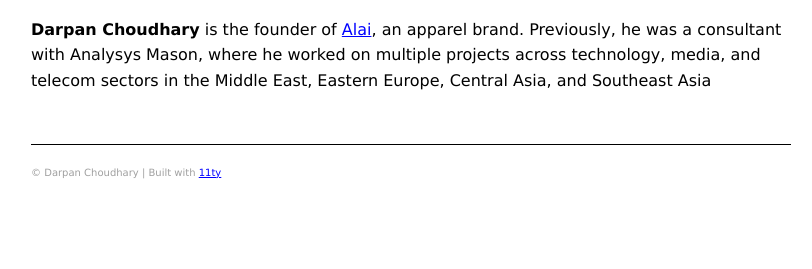
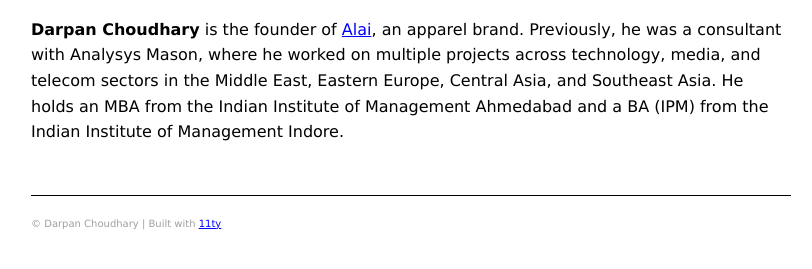
Before and after one commit to FusRoDah09/my-website, an Eleventy site: page src/bio.md in a window 1280 px wide. Shown: the part 125-394 px from the top of the page, without its empty margins (229-1041 px from the left). Built offline with nearby package versions, Linux system fonts and the light colour scheme; Eleventy itself is replaced by a stand-in of ours; files that its build step writes are made by us from their sources.

Commit message:
bio update

```diff
--- a/src/bio.md
+++ b/src/bio.md
@@ -5,4 +5,4 @@
 
 # Bio
 
-**Darpan Choudhary** is the founder of [Alai](https://alai.fit), an apparel brand. Previously, he was a consultant with Analysys Mason, where he worked on multiple projects across technology, media, and telecom sectors in the Middle East, Eastern Europe, Central Asia, and Southeast Asia
+**Darpan Choudhary** is the founder of [Alai](https://alai.fit), an apparel brand. Previously, he was a consultant with Analysys Mason, where he worked on multiple projects across technology, media, and telecom sectors in the Middle East, Eastern Europe, Central Asia, and Southeast Asia. He holds an MBA from the Indian Institute of Management Ahmedabad and a BA (IPM) from the Indian Institute of Management Indore.
```
